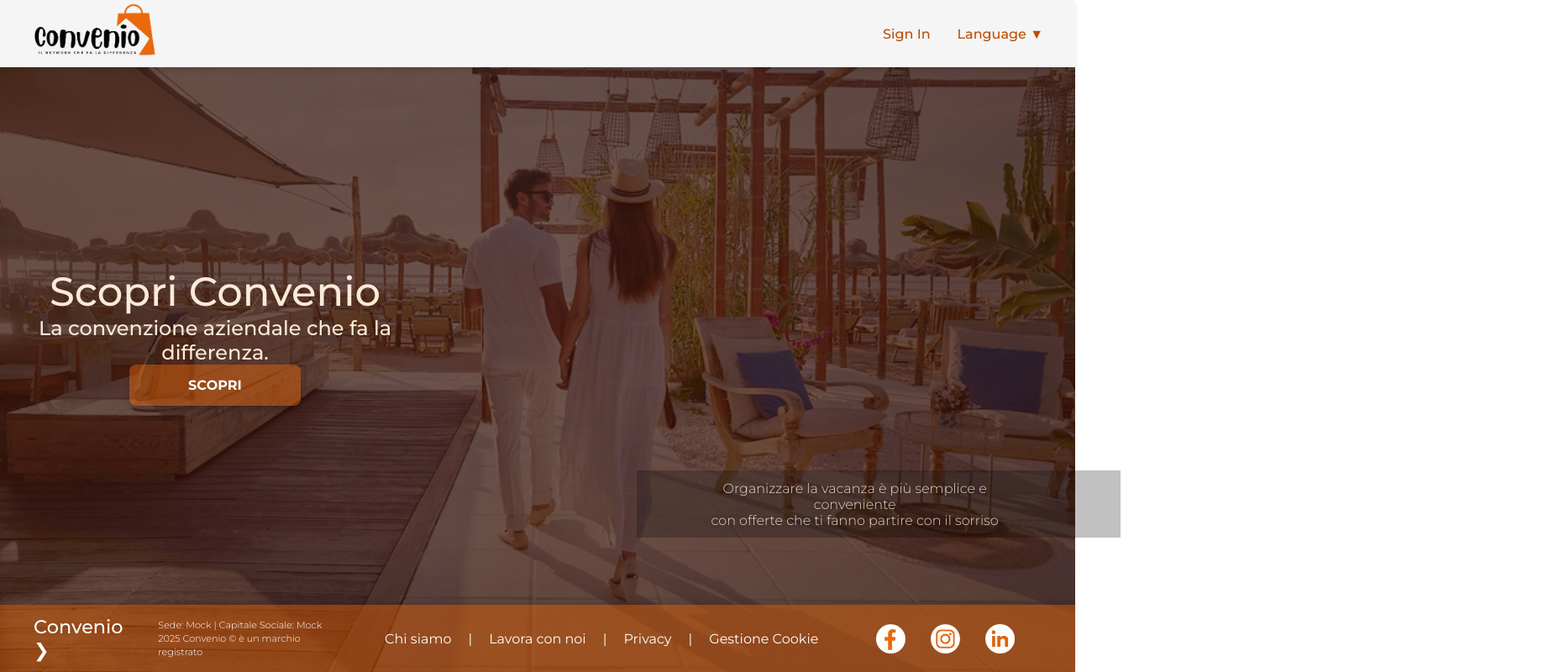
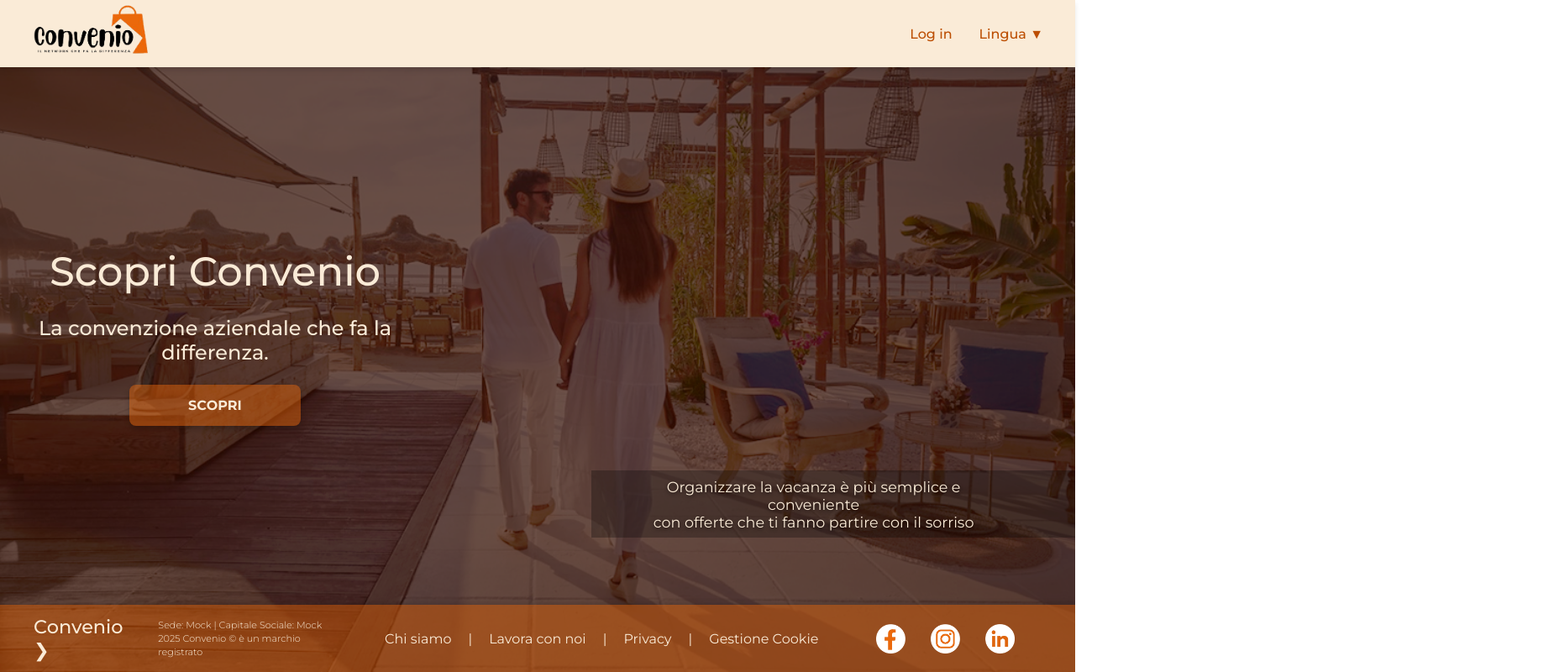
Before and after one commit to pylarosa/convenio, an Angular app: page /#/homepage in a window 1280 px wide. Shown: the whole page at 84% size, 1856 px wide, since content can reach past the window. Built offline with nearby package versions, Linux system fonts and the light colour scheme.

Commit message:
slideshow: adds custom position to slide description

```diff
--- a/src/app/footer/footer.component.css
+++ b/src/app/footer/footer.component.css
@@ -3,10 +3,10 @@
   position: absolute;
   bottom: 0;
   left: 0;
-  height: var(--footer-height);
+  height: var(--height80px);
   width: 100vw;
   background: #de5f0678;
-  color: white;
+  color: var(--white);
   display: flex;
   align-items: center;
   justify-content: center;
@@ -23,7 +23,7 @@
   margin-block-end: 0;
   margin-block-start: 0;
   flex: 3 0 0;
-  height: var(--footer-height);
+  height: var(--height80px);
   justify-content: center;
 }
 
@@ -50,7 +50,7 @@
 }
 
 .footer-center {
-  height: var(--footer-height);
+  height: var(--height80px);
   display: flex;
   justify-content: center;
   flex-direction: column;
@@ -71,7 +71,7 @@
 
 .footer-center ul li a {
   position: relative; /* Needed for positioning the pseudo-element */
-  color: white;
+  color: var(--white);
   text-decoration: none; /* Remove default underline */
   overflow: hidden; /* Prevent the underline from overflowing */
 }
@@ -83,7 +83,7 @@
   bottom: -2px; /* Slightly below the text */
   width: 0; /* Initially, no underline is visible */
   height: 1px; /* Thickness of the underline */
-  background: white; /* Color of the underline */
+  background: var(--white); /* Color of the underline */
   transition: width 0.3s ease-in-out; /* Smooth animation */
 }
 
@@ -92,7 +92,7 @@
 }
 
 .footer-center ul li a {
-  color: white;
+  color: var(--white);
   text-decoration: none;
   font-size: 1rem;
 }
@@ -109,7 +109,7 @@
 .footer-right {
   display: flex;
   justify-content: flex-end;
-  height: var(--footer-height);
+  height: var(--height80px);
   flex: 2 0 0;
   align-items: center;
   margin-right: 2rem;
--- a/src/app/navbar/navbar.component.css
+++ b/src/app/navbar/navbar.component.css
@@ -1,37 +1,40 @@
 .navbar {
-  position: fixed; /* Ensure navbar stays at the top */
+  position: fixed;
   top: 0;
   left: 0;
-  width: 100%; /* Ensure it doesn't exceed screen width */
-  height: 80px; /* Fixed height for the navbar */
+  width: 100vw;
+  height: var(--height80px);
   display: flex;
   justify-content: space-between;
   align-items: center;
-  background: whitesmoke;
+  background: var(--white);
   color: var(--orange);
   box-shadow: 0 4px 6px rgba(0, 0, 0, 0.1);
   z-index: 1000; /* Keep navbar above other elements */
   overflow: hidden; /* Prevent any overflow */
 }
 
-
 /* Logo Section */
 .logo {
   display: flex;
   align-items: center;
+  width: 33vw;
 }
 
 .logo-image {
-  height: 85px;
+  height: var(--height80px);
   margin-left: 2rem;
 }
 
 /* Right Section */
 .right-section {
   display: flex;
-  align-items: center; /* Aligns Sign In and Language Dropdown vertically */
-  gap: 20px; /* Adds space between Sign In and Language Dropdown */
+  align-items: center;
+  gap: 20px;
   margin-right: 2rem;
+  width: 67vw;
+  justify-content: flex-end;
+  height: var(--height80px);
 }
 
 /* Dropdown Menu */
--- a/src/app/navbar/navbar.component.html
+++ b/src/app/navbar/navbar.component.html
@@ -7,11 +7,11 @@
   <!-- Right Section -->
   <div class="right-section">
     <button class="dropdown-button">
-      Sign In
+      Log in
     </button>
     <div class="dropdown">
       <button class="dropdown-button">
-        Language ▼
+        Lingua ▼
       </button>
       <div class="dropdown-menu">
         <a href="#" class="dropdown-item">Italiano (it)</a>
--- a/src/app/pages/homepage/homepage.component.css
+++ b/src/app/pages/homepage/homepage.component.css
@@ -1,7 +1,7 @@
 .homepage {
   flex: 1; /* Ensures the homepage content stretches in the main container */
   padding: 20px;
-  background: #f9f9f9;
+  background: var(--white);
   box-shadow: 0 4px 6px rgba(0, 0, 0, 0.1);
   border-radius: 8px;
 }
@@ -15,8 +15,8 @@
   padding: 20px;
   width: 40vw;
   top: 0;
-  height: calc(100vh - 2 * var(--footer-height));
-  color: antiquewhite;
+  height: calc(100vh - 2 * var(--height80px));
+  color: var(--white);
   position: relative;
   z-index: 10;
   font-size: 1.5rem;
@@ -31,6 +31,7 @@
 
 .main-paragraph {
   font-size: 1.5rem;
+  margin-block: 1.5rem;
 }
 
 .discover-button {
@@ -38,7 +39,7 @@
   padding: 15px 70px;
   font-size: 1rem;
   font-weight: bold;
-  color: white;
+  color: var(--white);
   background-color: #eb690b75; /* Orange tone matching the footer */
   border: none;
   border-radius: 8px; /* Slightly rounded edges */
@@ -49,7 +50,7 @@
 }
 
 .discover-button:hover {
-  background-color: #d55a0a; /* Slightly darker orange on hover */
+  background-color: var(--orange); /* Slightly darker orange on hover */
   box-shadow: 0 6px 10px rgba(0, 0, 0, 0.3); /* Enhanced shadow */
   transform: translateY(-2px); /* Gentle lift effect */
 }
--- a/src/app/slideshow/slide/slide.component.css
+++ b/src/app/slideshow/slide/slide.component.css
@@ -3,7 +3,7 @@
   top: 0;
   left: 0;
   width: 100vw;
-  height: calc(100vh - var(--footer-height));
+  height: calc(100vh - var(--height80px));
   background-size: cover;
   background-position: center;
   opacity: 0;
@@ -11,6 +11,7 @@
   display: flex;
   justify-content: flex-end;
   align-items: flex-end;
+  overflow: hidden;
 }
 
 /* Active Slide */
@@ -24,7 +25,7 @@
   top: 0;
   left: 0;
   width: 100%;
-  height: calc(100vh - var(--footer-height));
+  height: calc(100vh - var(--height80px));
   background-color: rgb(73 18 0 / 44%);
   z-index: 2;
 }
@@ -33,20 +34,19 @@
 .slide-text {
   position: relative;
   text-align: center;
-  color: antiquewhite;
+  color: var(--white);
   z-index: 3;
   background: #00000047;
   height: 80px;
   width: 45vw;
   display: flex;
   align-items: center;
-  margin-block-end: 20vh
 }
 
 .slide-text p {
-  font-size: 1rem;
+  font-size: 1.1rem;
   text-shadow: 0 2px 4px rgba(0, 0, 0, 0.6);
-  font-weight: 300;
+  font-weight: 400;
   white-space: pre-line;
   margin-left: 4rem;
 }
--- a/src/app/slideshow/slide/slide.component.html
+++ b/src/app/slideshow/slide/slide.component.html
@@ -6,6 +6,7 @@
   <div class="overlay"></div>
   <div class="slide-text"
        [@slideInAnimation]="isActive() ? 'active' : 'inactive'"
+       [style.margin-block-end]="'calc(' + getMarginValue() + ' - 80px)'"
   >
     <p>{{ textInput() }}</p>
     <span style="width: 10vw"></span>
--- a/src/app/slideshow/slide/slide.component.ts
+++ b/src/app/slideshow/slide/slide.component.ts
@@ -35,5 +35,16 @@ import {animate, state, style, transition, trigger} from '@angular/animations';
 export class SlideComponent {
   image = input.required()
   textInput = input.required()
+  marginBlockEnd = input("low")
   @Input() isActive!: Signal<boolean>;
+
+  getMarginValue() {
+    if (this.marginBlockEnd() === "high") {
+      return "80vh"
+    }
+    if (this.marginBlockEnd() === "medium") {
+      return "50vh"
+    }
+    return "30vh"
+  }
 }
--- a/src/app/slideshow/slideshow.component.css
+++ b/src/app/slideshow/slideshow.component.css
@@ -1,6 +1,6 @@
 /* Photo Slider Container */
 .photo-slider {
   position: absolute;
-  height: calc(100vh - 2 * var(--footer-height));
+  height: calc(100vh - 2 * var(--height80px));
   width: 100vw;
 }
--- a/src/app/slideshow/slideshow.component.html
+++ b/src/app/slideshow/slideshow.component.html
@@ -5,6 +5,7 @@
       [image]="slide.image"
       [textInput]="slide.text"
       [isActive]="isSlideActive(i)"
+      [marginBlockEnd]="slide.marginBlockEnd"
     ></app-slide>
   </div>
 </div>
--- a/src/app/slideshow/slideshow.component.ts
+++ b/src/app/slideshow/slideshow.component.ts
@@ -17,27 +17,35 @@ export class SlideshowComponent {
   slides = [
     {
       image: '/slides/vacanza.png',
-      text: 'Organizzare la vacanza è più semplice e conveniente \n con offerte che ti fanno partire con il sorriso'
+      text: 'Organizzare la vacanza è più semplice e conveniente \n con offerte che ti fanno partire con il sorriso',
+      marginBlockEnd: 'low'
     },
     {
       image: '/slides/ristorante.png',
-      text: 'Il piacere di mangiare fuori incontra il gusto del risparmio. \nBuon cibo, ottime offerte'
+      text: 'Il piacere di mangiare fuori incontra il gusto del risparmio. \nBuon cibo, ottime offerte',
+      marginBlockEnd: 'high'
     },
     {
       image: '/slides/disco.png',
-      text: 'Rendi le tue serate indimenticabili. \nDivertiti senza pensieri e approfitta delle migliori offerte locali'
+      text: 'Rendi le tue serate indimenticabili. \nDivertiti senza pensieri e approfitta delle migliori offerte locali',
+      marginBlockEnd: 'low'
     },
     {
       image: '/slides/gastronomia.png',
-      text: 'Scopri sapori autentici e offerte esclusive con Convenio. \nUn’esperienza gastronomica da ricordare.'
+      text: 'Scopri sapori autentici e offerte esclusive con Convenio. \nUn’esperienza gastronomica da ricordare.',
+      marginBlockEnd: 'low'
+
     },
     {
       image: '/slides/sauna.png',
-      text: 'Regalati un momento di relax a un prezzo speciale. \nBenessere accessibile a tutti.'
+      text: 'Regalati un momento di relax a un prezzo speciale. \nBenessere accessibile a tutti.',
+      marginBlockEnd: 'low'
+
     },
     {
       image: '/slides/cinema.png',
-      text: 'Il cinema e il teatro diventano ancora più accessibili. \nGoditi lo spettacolo, risparmiando'
+      text: 'Il cinema e il teatro diventano ancora più accessibili. \nGoditi lo spettacolo, risparmiando',
+      marginBlockEnd: 'low'
     },
   ];
 
@@ -51,7 +59,7 @@ export class SlideshowComponent {
     const intervalId = setInterval(() => {
       this.currentSlide.set((this.currentSlide() + 1) % this.slides.length);
       console.log(this.currentSlide())
-    }, 5000);
+    }, 7000);
 
     // Optionally clean up interval if needed (manual destroy handling)
     return () => clearInterval(intervalId);
--- a/src/styles.scss
+++ b/src/styles.scss
@@ -3,7 +3,8 @@
 :root {
   --font-family: Montserrat;
   --orange: #bc4e02;
-  --footer-height: 80px;
+  --white: antiquewhite;
+  --height80px: 80px;
 }
 
 * {
```
